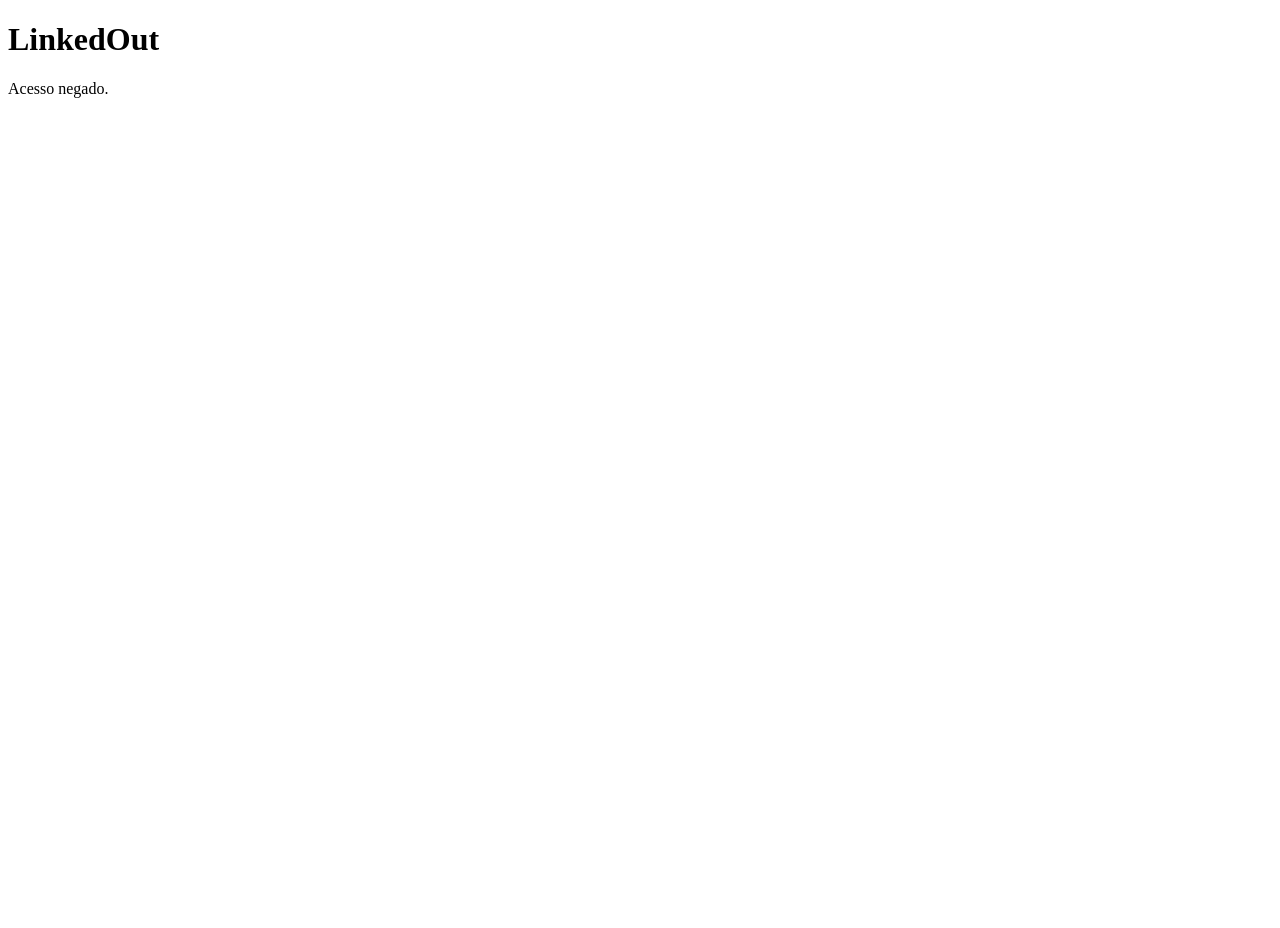
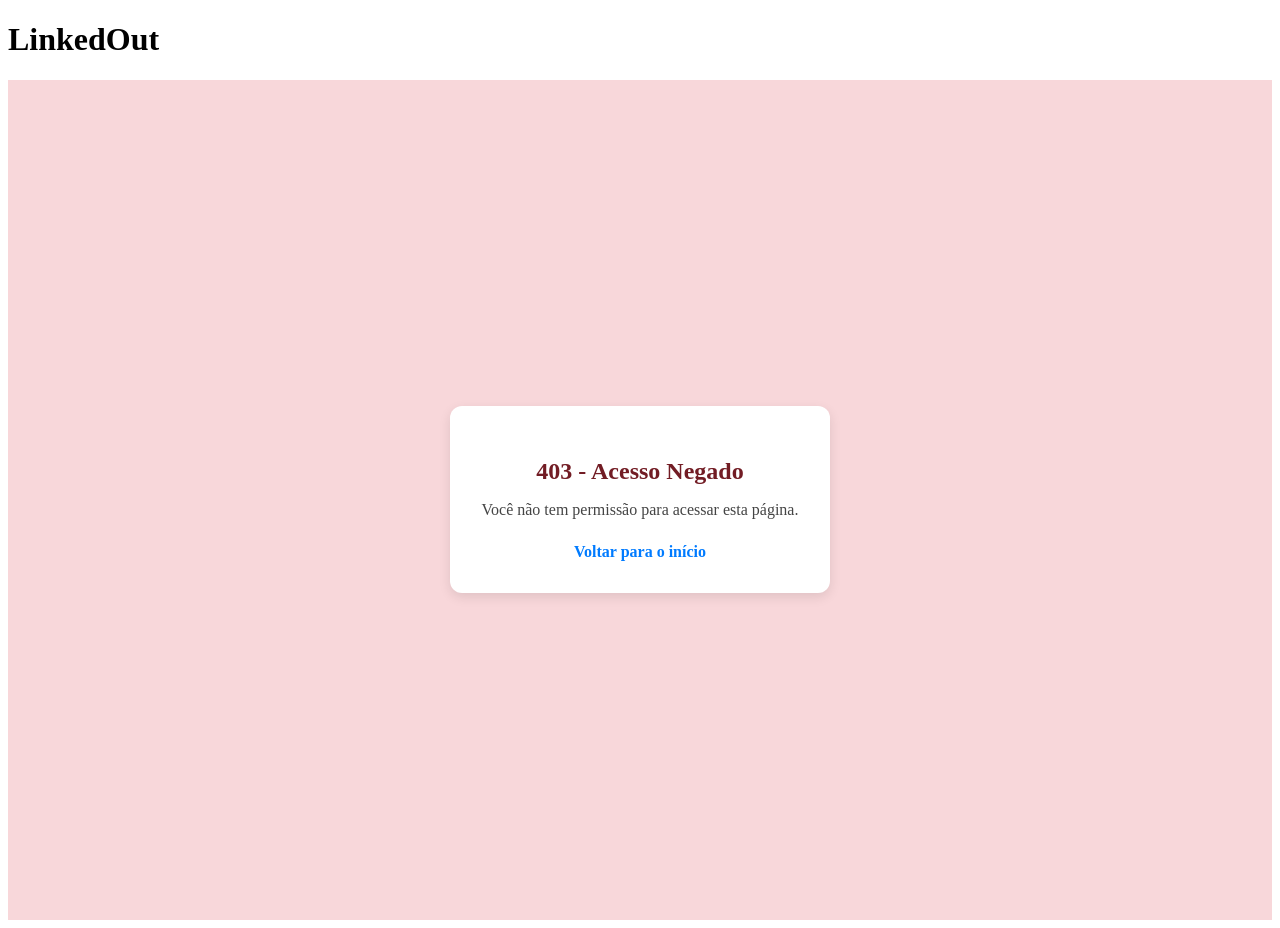
Before and after one commit to clivissonjose/LinkedOut, an Angular app in the folder frontend/LinkedOut/: page /unauthorized in a window 1280 px wide. Before the commit the page ends 800 px from the top, so only its background shows below. Built offline with nearby package versions, Linux system fonts and the light colour scheme.

Commit message:
feat: adicionar componente não autorizado com estilo HTML e CSS

```diff
--- /dev/null
+++ b/frontend/LinkedOut/src/app/auth/unauthorized/unauthorized.component.css
@@ -0,0 +1,37 @@
+.unauthorized-container {
+  display: flex;
+  justify-content: center;
+  align-items: center;
+  height: 100vh;
+  background-color: #f8d7da;
+  padding: 20px;
+}
+
+.unauthorized-box {
+  background-color: white;
+  padding: 2rem;
+  border-radius: 12px;
+  box-shadow: 0 4px 12px rgba(0, 0, 0, 0.1);
+  text-align: center;
+  max-width: 400px;
+}
+
+h1 {
+  color: #721c24;
+  margin-bottom: 1rem;
+}
+
+p {
+  color: #444;
+  margin-bottom: 1.5rem;
+}
+
+.back-link {
+  color: #007bff;
+  text-decoration: none;
+  font-weight: bold;
+}
+
+.back-link:hover {
+  text-decoration: underline;
+}
--- /dev/null
+++ b/frontend/LinkedOut/src/app/auth/unauthorized/unauthorized.component.html
@@ -0,0 +1,7 @@
+<section class="unauthorized-container">
+  <div class="unauthorized-box">
+    <h1>403 - Acesso Negado</h1>
+    <p>Você não tem permissão para acessar esta página.</p>
+    <a routerLink="/" class="back-link">Voltar para o início</a>
+  </div>
+</section>
--- a/frontend/LinkedOut/src/app/auth/unauthorized/unauthorized.component.ts
+++ b/frontend/LinkedOut/src/app/auth/unauthorized/unauthorized.component.ts
@@ -5,6 +5,7 @@ import { CommonModule } from '@angular/common';
   selector: 'app-unauthorized',
   standalone: true,
   imports: [CommonModule],
-  template: `<p>Acesso negado.</p>`
+  templateUrl: './unauthorized.component.html',
+  styleUrls: ['./unauthorized.component.css']
 })
 export class UnauthorizedComponent {}
```
